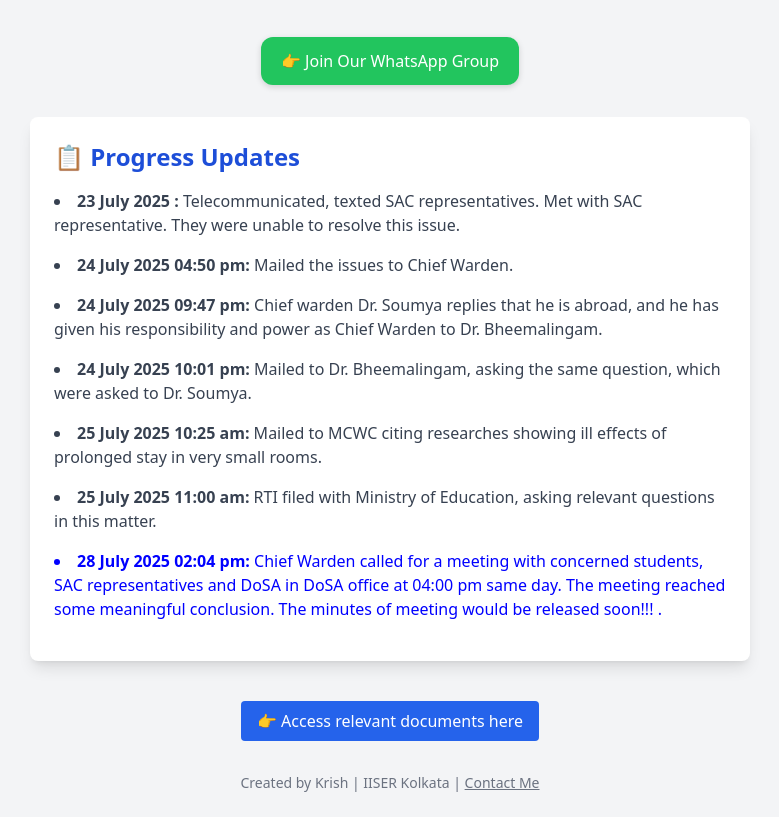
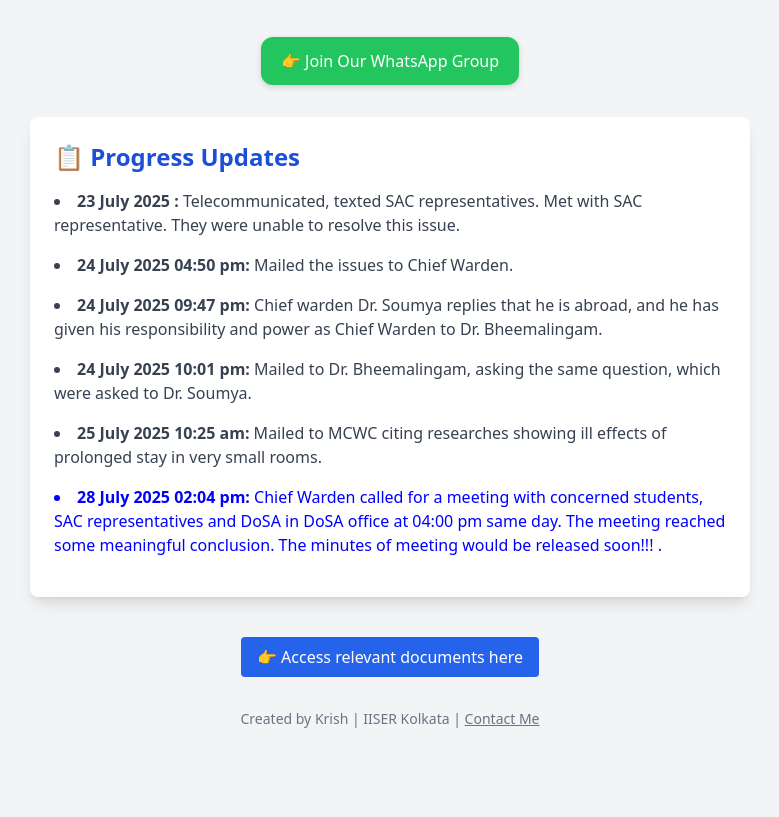
Before and after one commit to krish-iiserkol/rooms, a plain HTML site: page index.html in a window 1280 px wide. Shown: the part 99-916 px from the top of the page, without its empty margins (250-1029 px from the left). After the commit the page ends 852 px from the top, so only its background shows below. Drawn offline with nearby package versions, Linux system fonts and the light colour scheme.

Commit message:
Update1 1 august index.html

```diff
--- a/index.html
+++ b/index.html
@@ -40,8 +40,7 @@
         <li><strong>24 July 2025 09:47 pm:</strong> Chief warden Dr. Soumya replies that he is abroad, and he has given his responsibility and power as Chief Warden to Dr. Bheemalingam.</li>
         <li><strong>24 July 2025 10:01 pm:</strong> Mailed to Dr. Bheemalingam, asking the same question, which were asked to Dr. Soumya.</li>
         <li><strong>25 July 2025 10:25 am:</strong> Mailed to MCWC citing researches showing ill effects of prolonged stay in very small rooms.</li>
-        <li><strong>25 July 2025 11:00 am:</strong> RTI filed with Ministry of Education, asking relevant questions in this matter.</li>
-        <li style="color: blue;"><strong>28 July 2025 02:04 pm:</strong> Chief Warden called for a meeting with concerned students, SAC representatives and DoSA in DoSA office at 04:00 pm same day. The meeting reached some meaningful conclusion. The minutes of meeting would be released soon!!! .</li>
+          <li style="color: blue;"><strong>28 July 2025 02:04 pm:</strong> Chief Warden called for a meeting with concerned students, SAC representatives and DoSA in DoSA office at 04:00 pm same day. The meeting reached some meaningful conclusion. The minutes of meeting would be released soon!!! .</li>
    </ul>
     </section>
 
```
